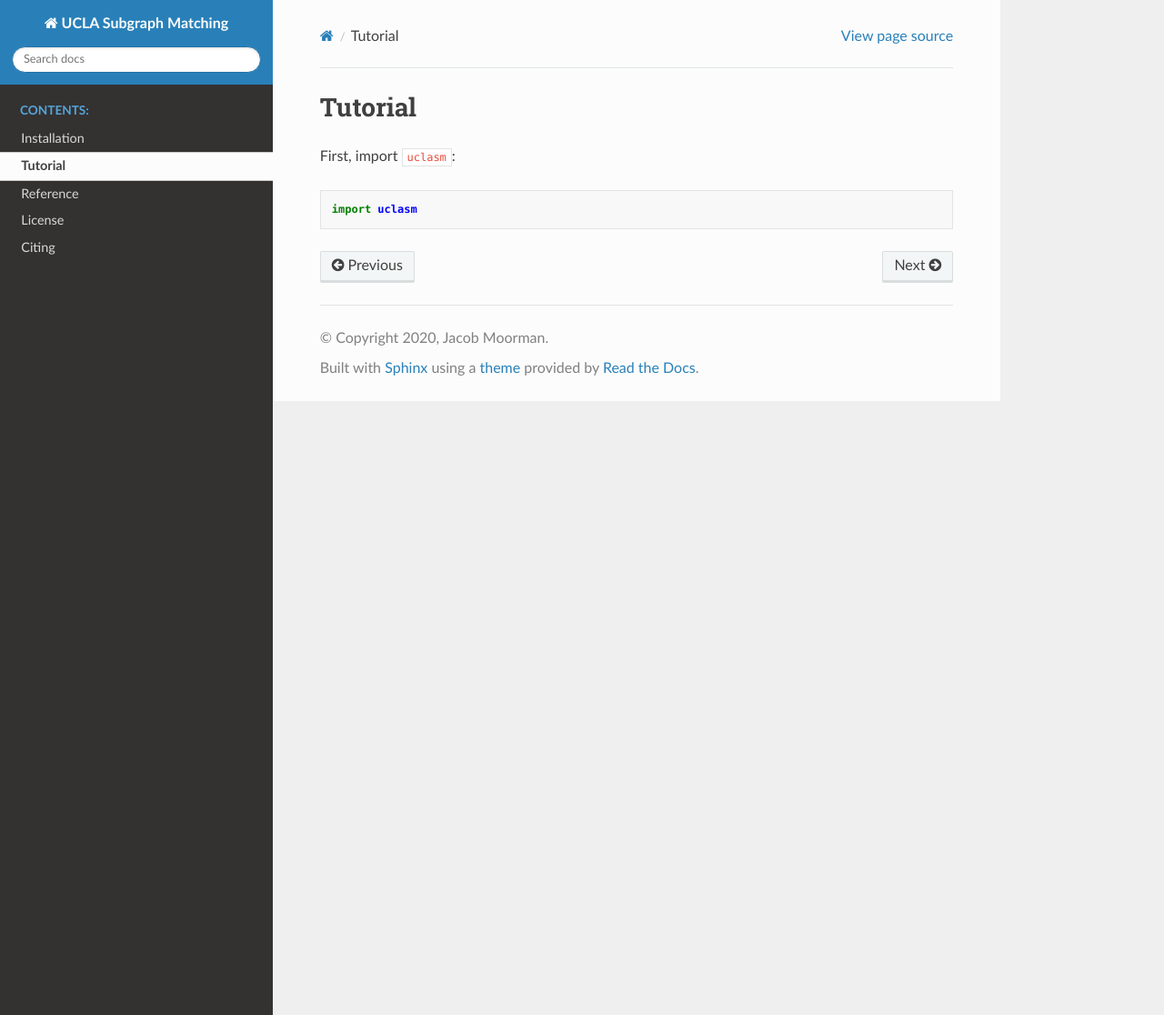
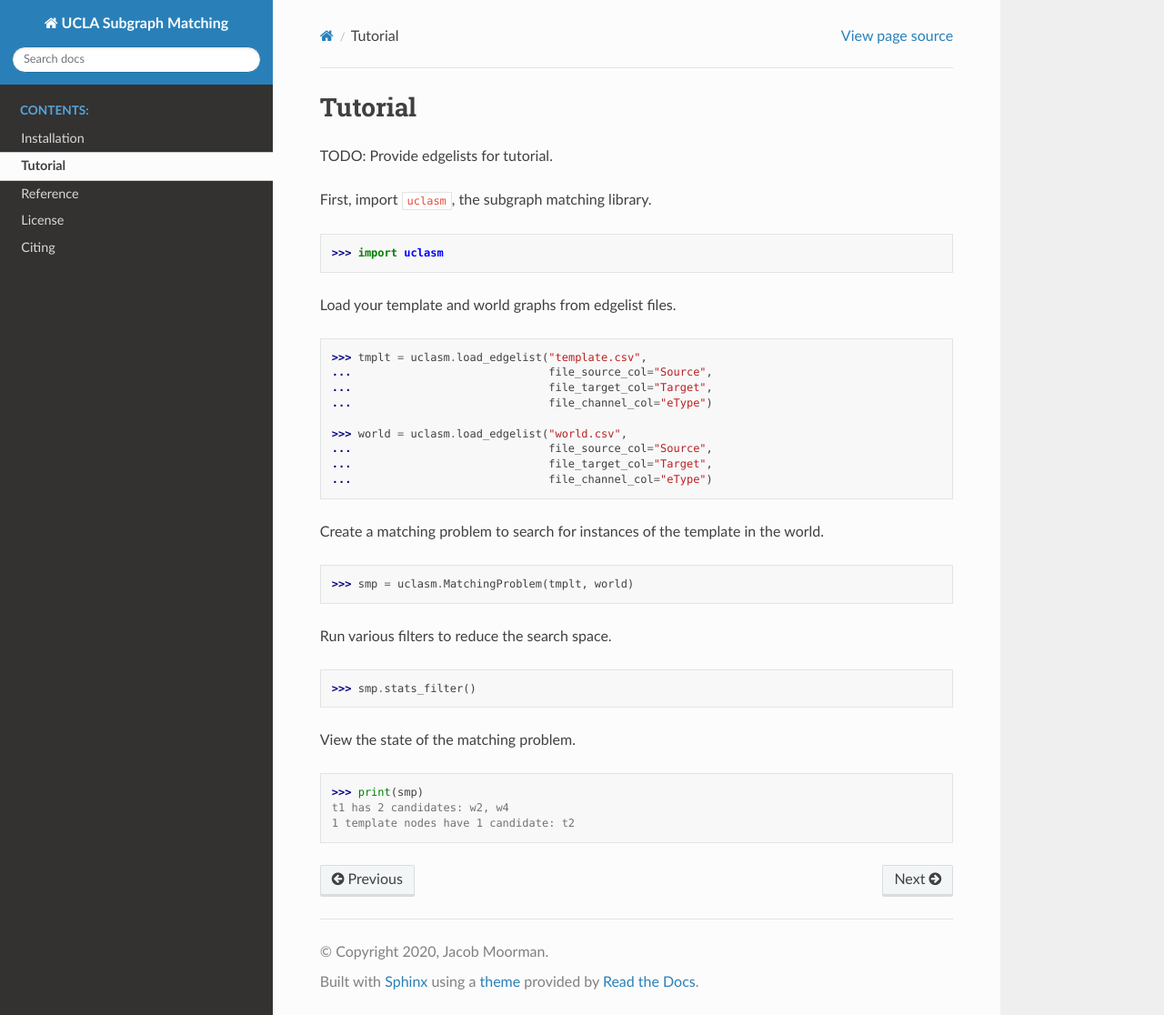
Before and after one commit to jdmoorman/uclasm, a Sphinx documentation site: the page built from docs/source/tutorial.rst, in a window 1280 px wide and 1116 px high. Shown: the whole window at 91% size. Built offline with Sphinx 7.4.7 and the Read the Docs theme 2.0.0, drawn with Linux system fonts in a browser that asks for light colours.

Commit message:
New usage tutorial, new favicon.

```diff
--- a/docs/source/conf.py
+++ b/docs/source/conf.py
@@ -60,6 +60,7 @@ add_module_names = False
 # a list of builtin themes.
 #
 html_theme = 'sphinx_rtd_theme'
+html_favicon = 'favicon.ico'
 
 # Add any paths that contain custom static files (such as style sheets) here,
 # relative to this directory. They are copied after the builtin static files,
--- a/docs/source/license.rst
+++ b/docs/source/license.rst
@@ -4,3 +4,4 @@ License
 uclasm is distributed with the MIT license.
 
 .. literalinclude:: ../../LICENSE
+   :caption: LICENSE
--- a/docs/source/tutorial.rst
+++ b/docs/source/tutorial.rst
@@ -1,8 +1,44 @@
 Tutorial
 ========
 
-First, import :code:`uclasm`:
+TODO: Provide edgelists for tutorial.
+
+First, import :code:`uclasm`, the subgraph matching library.
 
 .. code-block:: python
 
-    import uclasm
+    >>> import uclasm
+
+Load your template and world graphs from edgelist files.
+
+.. code-block:: python
+
+    >>> tmplt = uclasm.load_edgelist("template.csv",
+    ...                              file_source_col="Source",
+    ...                              file_target_col="Target",
+    ...                              file_channel_col="eType")
+
+    >>> world = uclasm.load_edgelist("world.csv",
+    ...                              file_source_col="Source",
+    ...                              file_target_col="Target",
+    ...                              file_channel_col="eType")
+
+Create a matching problem to search for instances of the template in the world.
+
+.. code-block:: python
+
+    >>> smp = uclasm.MatchingProblem(tmplt, world)
+
+Run various filters to reduce the search space.
+
+.. code-block:: python
+
+    >>> smp.stats_filter()
+
+View the state of the matching problem.
+
+.. code-block:: python
+
+    >>> print(smp)
+    t1 has 2 candidates: w2, w4
+    1 template nodes have 1 candidate: t2
```
Also changed, not shown: docs/source/favicon.ico (added), 3 other files.
